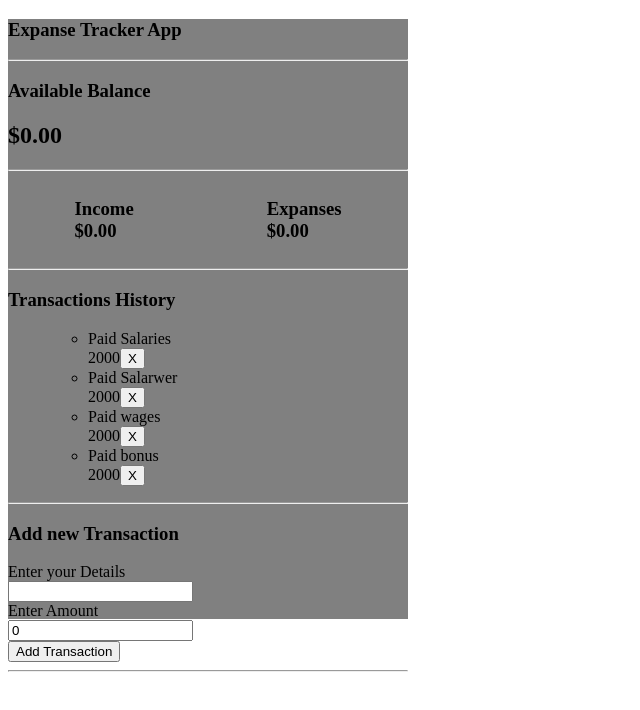
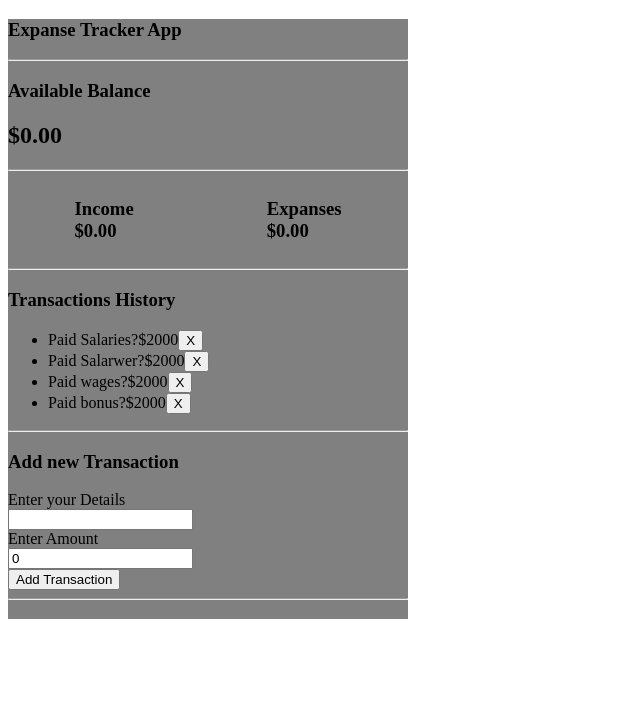
Before and after one commit to muzammalkazmi/React_Expanse_Tracker, a React (Create React App) app: page / in a window 1280 px wide. Shown: the top 710 px of the page, without its empty margins (0-640 px from the left). Built offline with nearby package versions, Linux system fonts and the light colour scheme.

Commit message:
updated summary.js

```diff
--- a/src/Components/Battery.js
+++ b/src/Components/Battery.js
@@ -1,12 +1,16 @@
 import React from 'react'
 
 export const Battery = ({transaction}) => {
+    const sign=transaction.Amount>0?'?':'-';
+    const transactiontype=transaction.amount>0?'Plus':'Minus'
     return (
-        <ul>
-           <li> {transaction.Description}</li>
-            <span>{transaction.Amount}</span>
+
+           <li className={transactiontype}>
+           {transaction.Description}
+            <span>{sign}${Math.abs(transaction.Amount)}</span>
             <button className='dlt'>X</button>
-            </ul>
+            </li>
+
 
 
 
```
Also changed, not shown: 1 other file (tests, documents, lock files or other folders).
